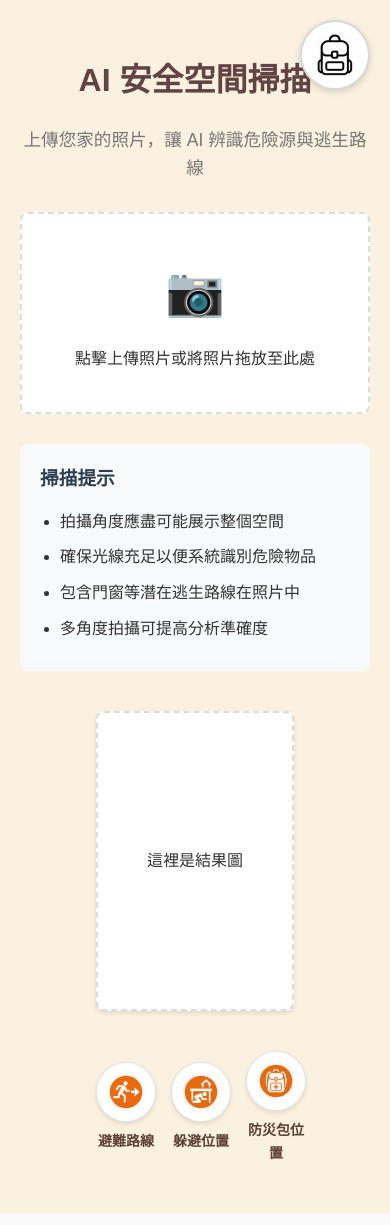
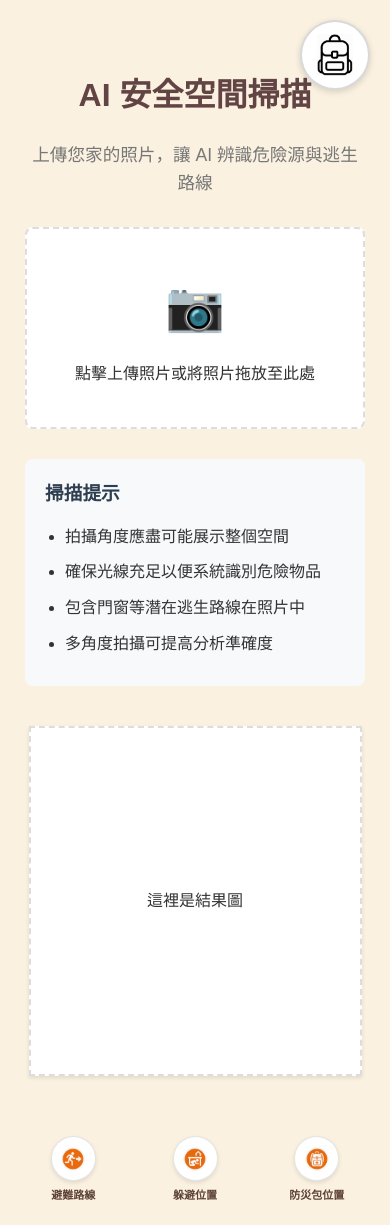
Before and after one commit to XiaoWang1212/survinest, a Vue app: page /scan in a window 390 px wide. Built offline with nearby package versions, Linux system fonts and the light colour scheme.

Commit message:
change button

```diff
--- a/src/views/ScanPage.vue
+++ b/src/views/ScanPage.vue
@@ -324,26 +324,112 @@ body {
   margin-top: 5px;
 }
 
-/* 響應式調整 */
-@media (max-width: 1024px) {
+
+/* 先清理重複的媒體查詢，整合成一個統一的版本 */
+
+@media (max-width: 1200px) {
+  .result-container {
+    width: 100%;
+    max-width: none;
+    padding: 0 20px;
+  }
+
+  .result-image {
+    width: 100%;
+    height: 500px;
+  }
+}
+
+@media (max-width: 992px) {
   .result-container {
     flex-direction: column;
     align-items: center;
+    padding: 0 15px;
   }
 
   .result-image {
-    width: 90%;
-    max-width: 100%;
-    height: auto;
-    min-height: 300px;
+    width: 100%;
+    height: 450px;
+    margin-bottom: 20px;
   }
 
   .icon-buttons-container {
     flex-direction: row;
+    width: 100%;
+    justify-content: space-between;
+    padding: 0;
     margin-top: 20px;
-    gap: 15px;
-    width: 90%;
-    justify-content: space-around;
+  }
+
+  .icon-button-group {
+    flex: 1;
+    margin: 0 5px;
+  }
+
+  .analysis-result {
+    width: 100%;
+    max-width: none;
+    margin: 15px;
+  }
+}
+
+@media (max-width: 768px) {
+  .scan-page {
+    padding: 60px 10px 20px;
+  }
+
+  .result-image {
+    height: 400px;
+  }
+
+  .icon-button {
+    width: 50px;
+    height: 50px;
+  }
+
+  .button-label {
+    font-size: 12px;
+  }
+}
+
+@media (max-width: 576px) {
+  .scan-page {
+    padding: 50px 5px 20px;
+  }
+
+  .result-container {
+    padding: 0 5px;
+  }
+
+  .result-image {
+    width: calc(100% + 20px); /* 讓圖片比容器寬 */
+    margin-left: -10px;
+    margin-right: -10px;
+    height: 350px;
+    border-radius: 0;
+  }
+
+  .icon-buttons-container {
+    width: 100%;
+    gap: 5px;
+    padding: 0 5px;
+  }
+
+  .icon-button {
+    width: 45px;
+    height: 45px;
+  }
+
+  .button-label {
+    font-size: 11px;
+    margin-top: 3px;
+  }
+
+  .analysis-result {
+    width: calc(100% + 20px);
+    margin: 15px -10px;
+    border-radius: 0;
+    padding: 15px 10px;
   }
 }
 </style>
```
